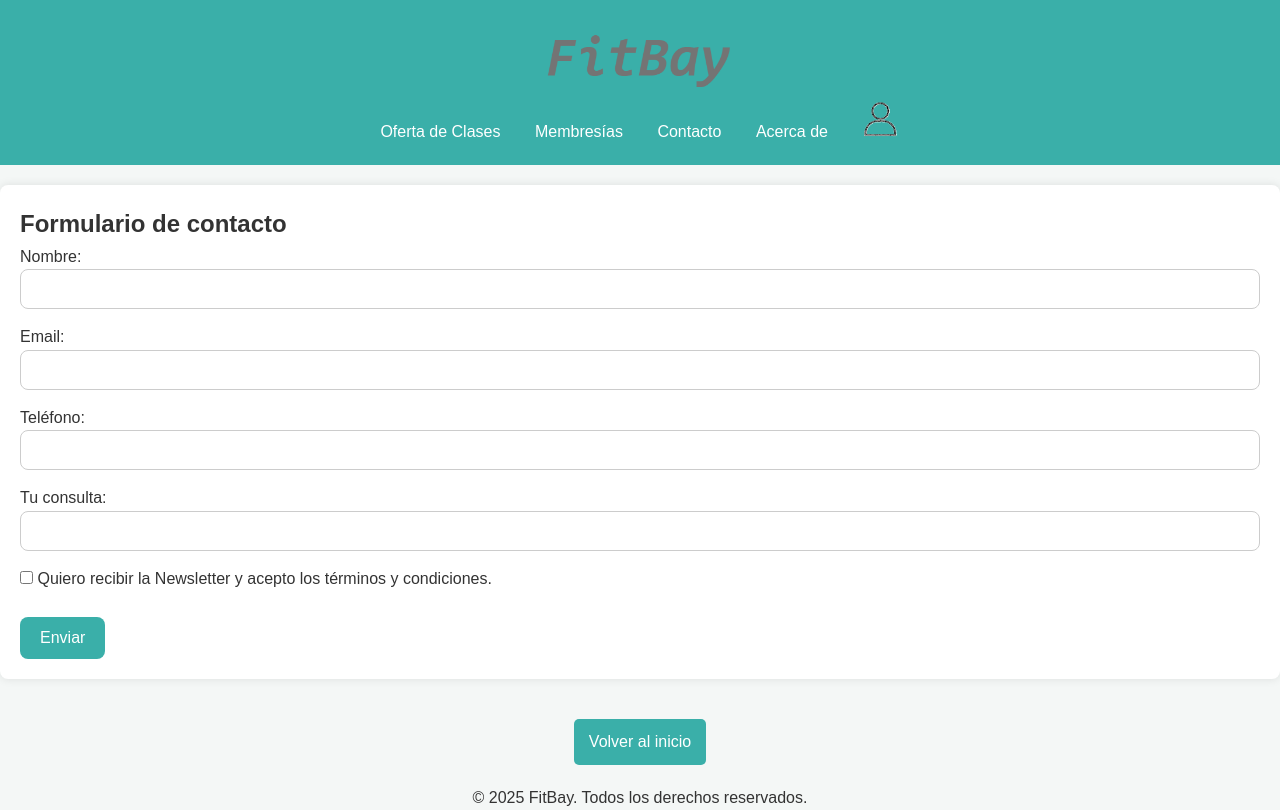
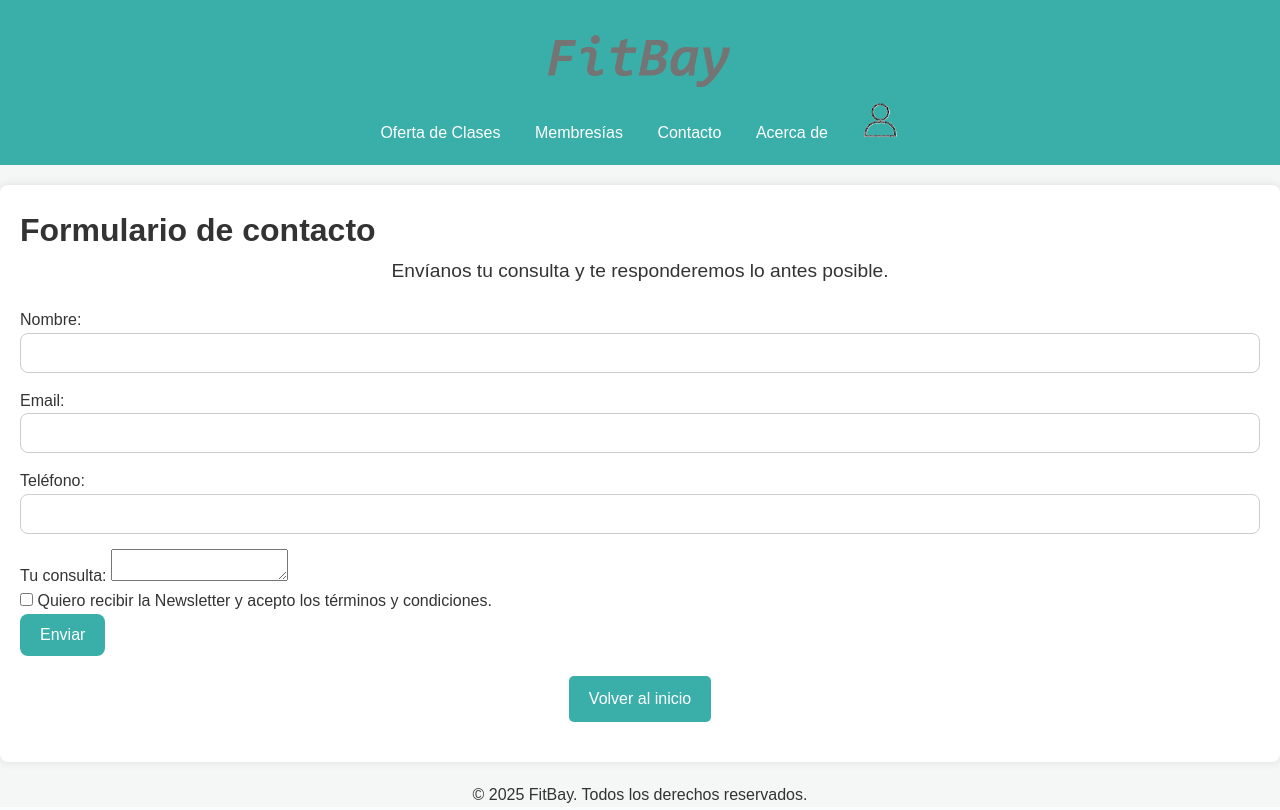
Before and after one commit to SINUSJ8/Proyecto_M12, a PHP site: page /Proyecto_M12/Gimnasio/src/inicio/contacto.php in a window 1280 px wide. Run offline with PHP 8.4, Linux system fonts and the light colour scheme.

Commit message:
ajustado el códig de contacto para evitar el espacio en blanco encima de la cabecera

```diff
--- a/Gimnasio/src/inicio/contacto.php
+++ b/Gimnasio/src/inicio/contacto.php
@@ -1,18 +1,19 @@
-<!DOCTYPE html>
-<html lang="es">
+<?php
+require_once __DIR__ . '/../includes/general.php';
+$title = "Contacto";
 
-<head>
-    <meta charset="UTF-8">
-    <meta name="viewport" content="width=device-width, initial-scale=1.0">
-    <title>Gimnasio - Registro e Inicio de Sesión</title>
-    <link rel="stylesheet" href="../../assets/css/estilos.css">
-    <?php include '../Includes/header.php'; ?>
-</head>
+// Incluir el header basado en el rol del usuario
+if (isset($_SESSION['rol']) && $_SESSION['rol'] === 'miembro') {
+    include_once __DIR__ . '/../miembros/miembro_header.php';
+} else {
+    include_once __DIR__ . '/../includes/header.php';
+}
+?>
 
-<body>
-    <!-- Contenedor del formulario de registro de usuario -->
-    <div class="form_container">
-        <h2>Formulario de contacto</h2>
+<main class="form_container">
+    <h1 class="section-title">Formulario de contacto</h1>
+    <p class="intro-text">Envíanos tu consulta y te responderemos lo antes posible.</p>
+
     <form action="formulario.php" method="POST" onsubmit="return validarFormulario()">
         <label for="nombre">Nombre:</label>
         <input type="text" id="nombre" name="nombre" required>
@@ -21,22 +22,23 @@
         <input type="email" id="email" name="email" required>
 
         <label for="telefono">Teléfono:</label>
-            <input type="text" id="telefono" name="telefono" >
+        <input type="text" id="telefono" name="telefono">
 
         <label for="descripcion">Tu consulta:</label>
-            <input type="text" id="descripcion" name="descripcion" required>
+        <textarea id="descripcion" name="descripcion" required></textarea>
 
+        <div class="checkbox-container">
             <input type="checkbox" id="condiciones" name="condiciones" required>
             <label for="condiciones">Quiero recibir la Newsletter y acepto los términos y condiciones.</label>
-            <br>
-            <br>
+        </div>
+
         <button type="submit" class="btn-general">Enviar</button>
     </form>
+
+    <!-- Botón Volver -->
+    <div class="button-container">
+        <a href="<?php echo BASE_URL; ?>index.php" class="button">Volver al inicio</a>
     </div>
-    <div class="button-container">
-        <a href="../../index.php" class="btn-general">Volver al inicio</a>
-    </div>
-    <script src="../../assets/js/validacion.js"></script>
-</body>
-<?php include '../includes/footer.php'; ?>
-</html>
+</main>
+
+<?php include_once __DIR__ . '/../includes/footer.php'; ?>
```
Lines whose indentation alone changed are shown as unchanged.
